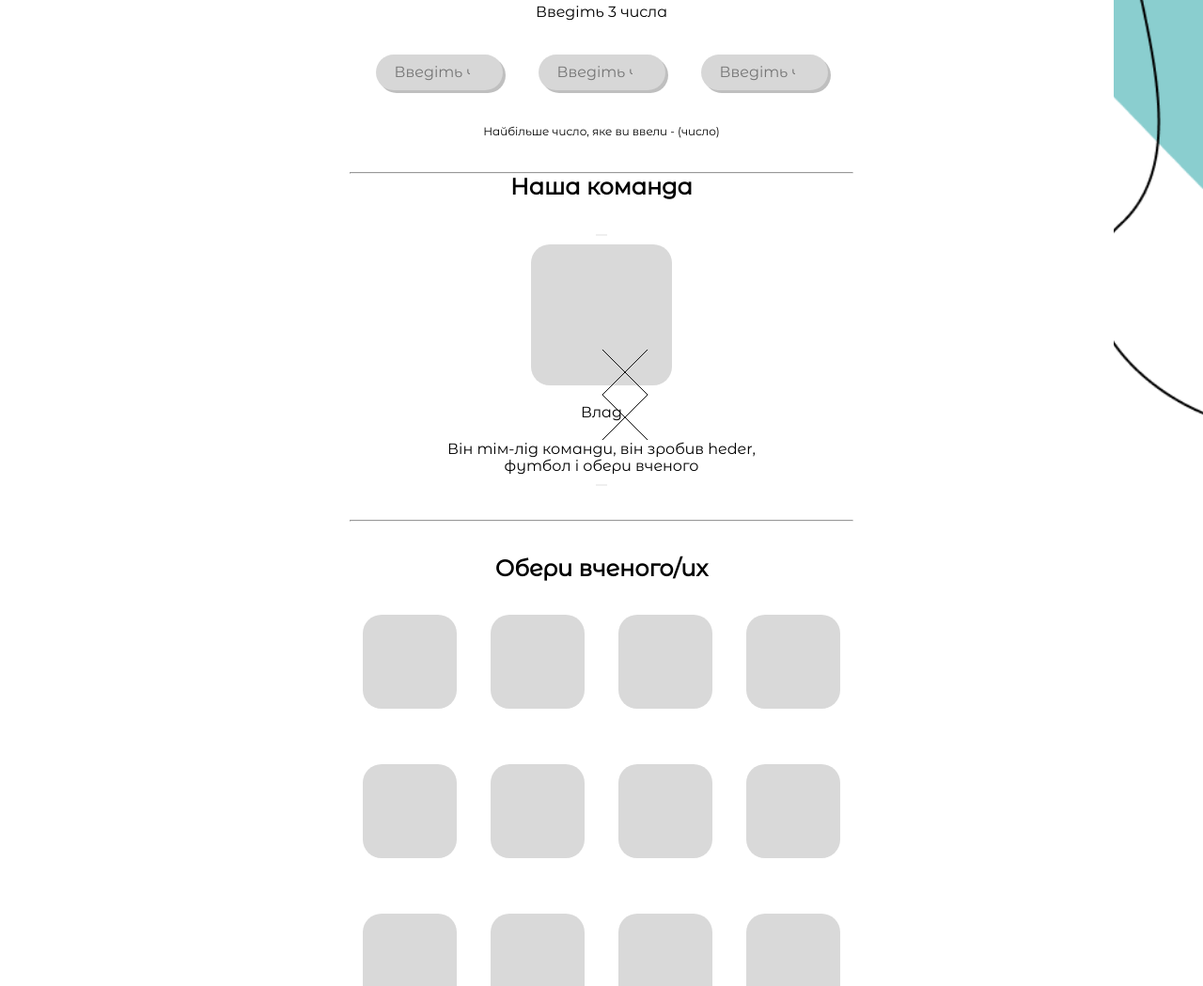
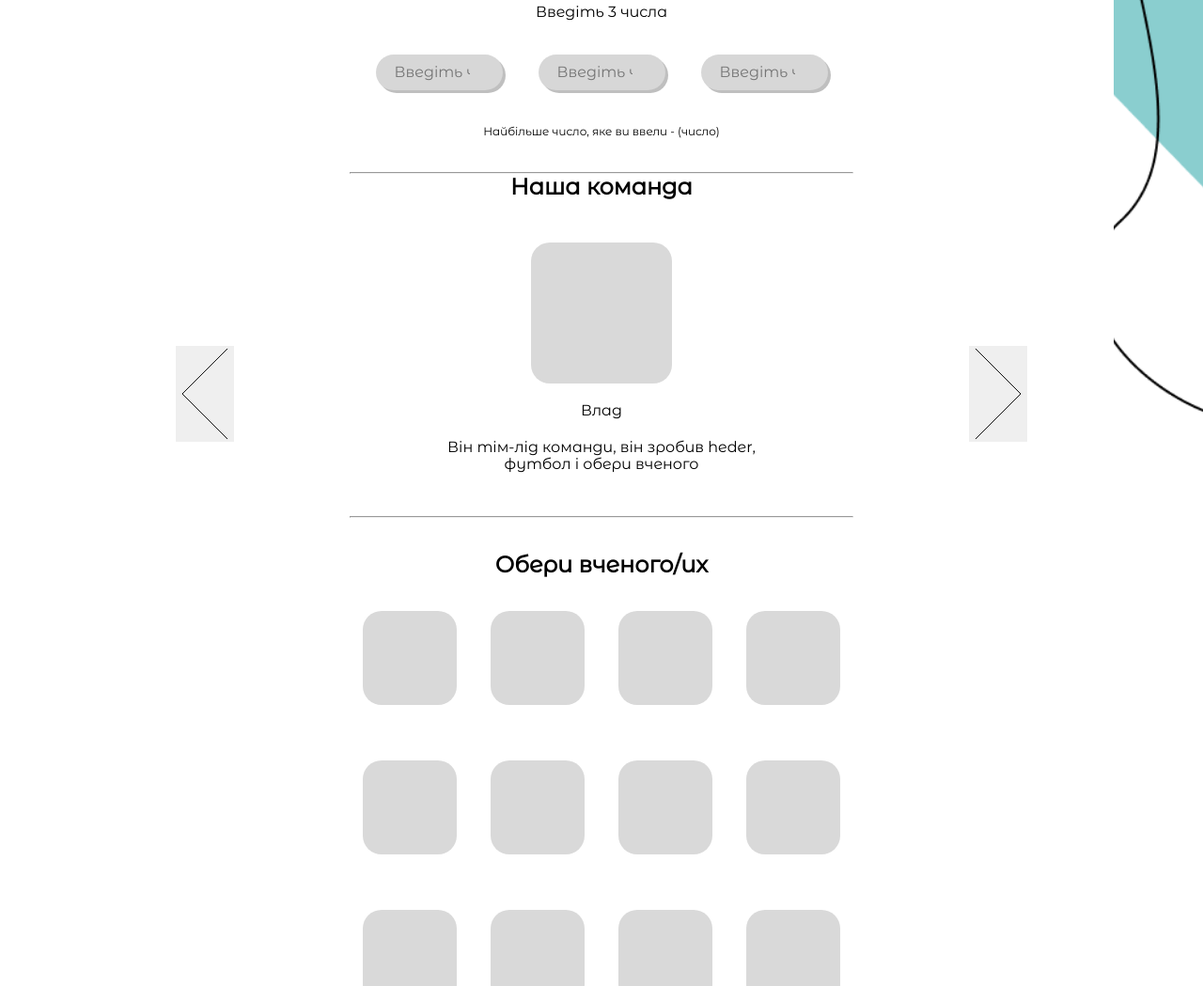
Before and after one commit to VladIttop/js-game, a website built with Parcel: page src/index.html in a window 1280 px wide. Shown: the part 3042-4091 px from the top of the page at 94% size. Built offline with nearby package versions, Linux system fonts and the light colour scheme.

Commit message:
our-team

```diff
--- a/src/sass/components/_our-team.scss
+++ b/src/sass/components/_our-team.scss
@@ -6,19 +6,17 @@
 .slider__title{
     margin-bottom: 36px;
 }
-.button-previus{
+.button-previous{
     cursor: pointer;
     user-select: none;
+    position:absolute;
+    top: 50%;
+    left: 92px;
 }
-.img-previous{
-    position: absolute;
-    left: 92;
+.button-next{
+    position:absolute;
     top: 50%;
-}
-.img-next{
-    position: absolute;
-    right: 92;
-    top: 50%;
+    right: 92px;
 }
 .button-img{
     width: 50px;
```
